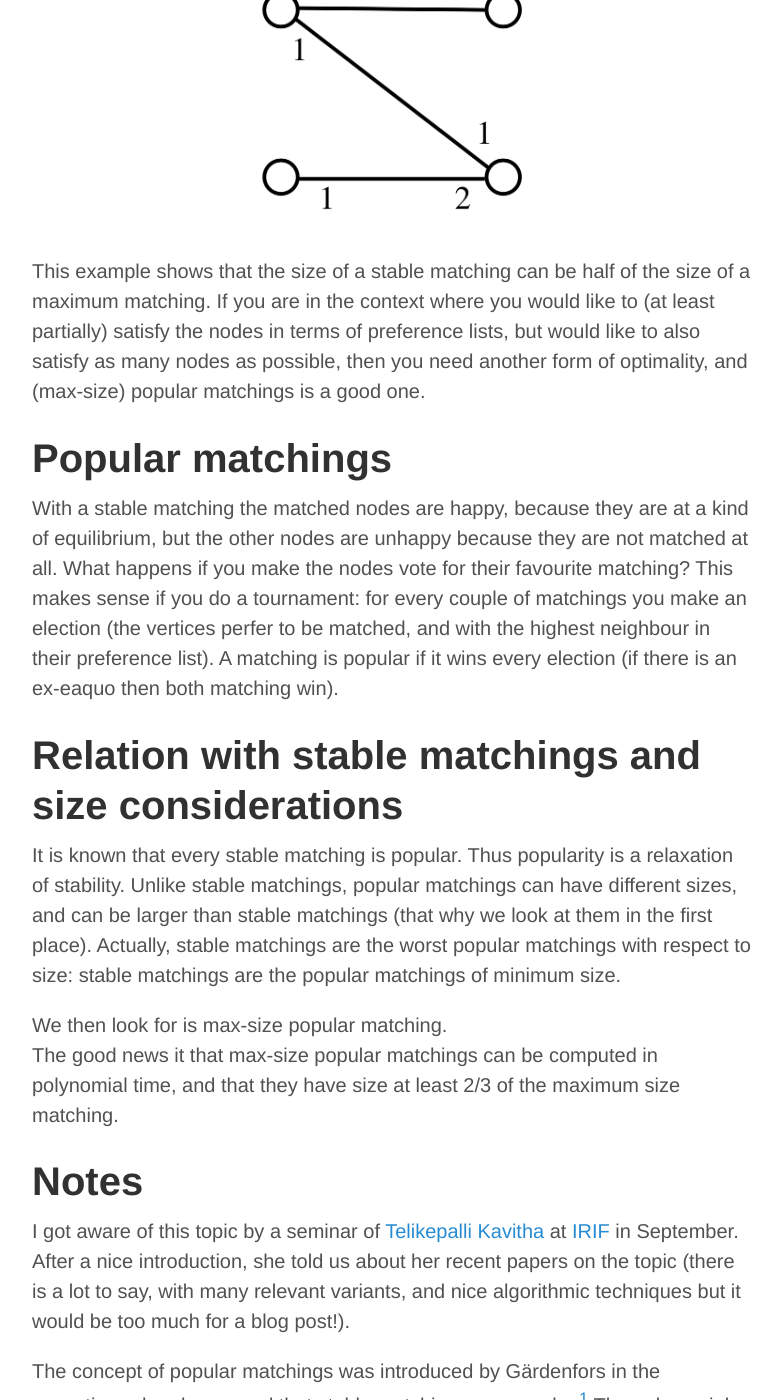
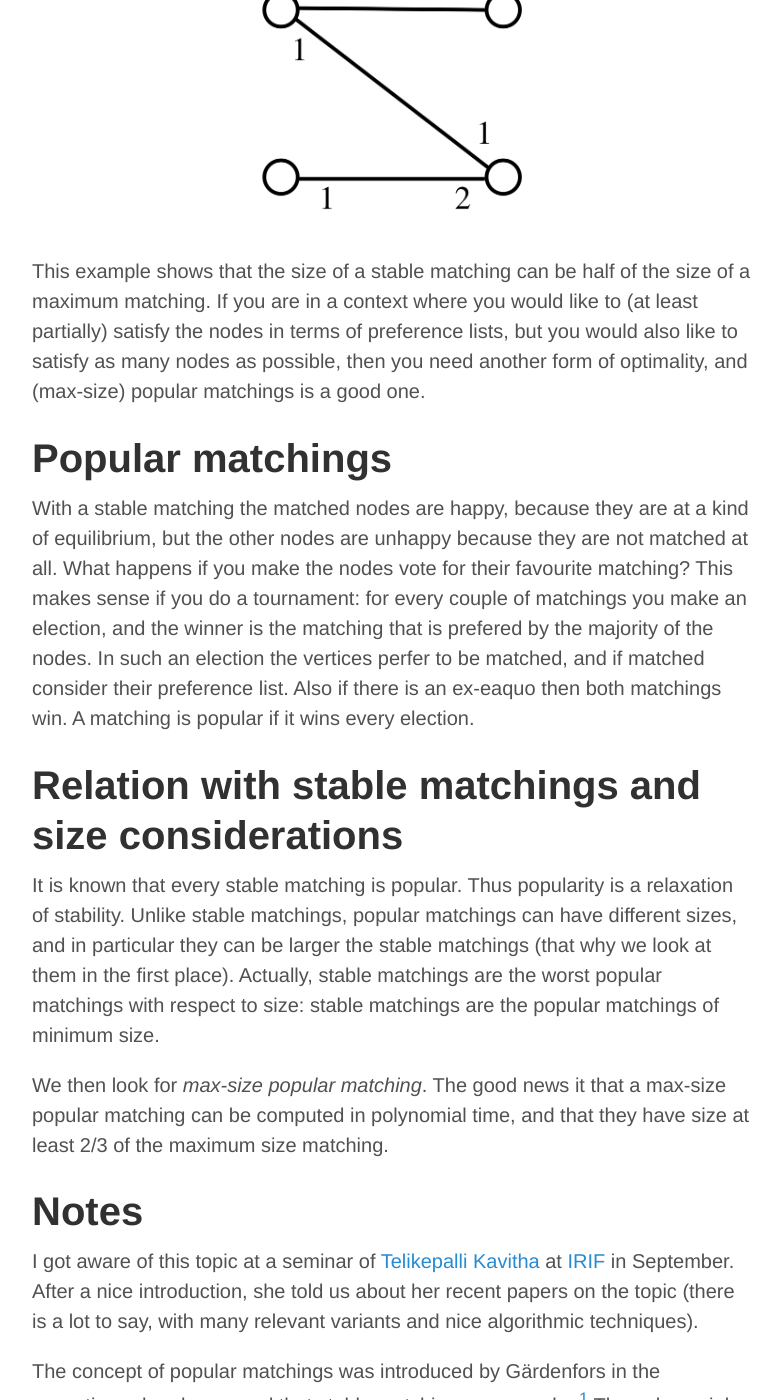
Before and after one commit to discrete-notes/discrete-notes.github.io, a Jekyll site: the page built from _posts/2018-11-13-popular-matchings.md, in a window 1280 px wide and 1400 px high, scrolled down 812 px. Shown: the whole window, without its empty margins (248-1029 px from the left). Built offline with Jekyll 4.4.1, drawn with Linux system fonts in a browser that asks for light colours; formulas are drawn with MathJax 3; some of the changed text lies outside the part shown.

Commit message:
various fixes

```diff
--- a/_posts/2018-11-13-popular-matchings.md
+++ b/_posts/2018-11-13-popular-matchings.md
@@ -7,7 +7,8 @@ permalink: popular-matchings
 
 *Popular matchings* are a nice variant of the classic
 [stable matchings](https://en.wikipedia.org/wiki/Stable_marriage_problem).
-This post define these matchings, and give some bits of information about them.
+In this post introduce these matchings, and give some bits of information about
+them.
 
 # Stable matchings
 Remember what a stable matching is. There is bipartite graph, where
@@ -17,19 +18,20 @@ is such that both $u$ and $v$, would prefer to be matched together instead of
 the way they are matched (or unmatched) in $M$. Note that such matchings are
 maximal.
 
-A stable matching always exists and can be computed in lienar-time using the
+A stable matching always exists and can be computed in linear-time using the
 famous Gale-Shapley algorithm. Something frustrating with stable matchings is
 that they may be small with respect to the maximum matching (if one forgets
-about the preference lists). For example, in the following example, the stable
-matching matches $A_1$ with $B_2$, and prevent $A_2$ and $B_1$ from being match,
-although they would be matched in with $(A_1,B_1)$ and $(A_2,B_2)$.
+about the preference lists). For example, in the following picture, the stable
+matching matches the top node on the left, with the bottom node on the right,
+and prevent the two other nodes from being matched, although all could be
+matched.
 
 ![](assets/popular.png){: .center-image height="300px"}
 
 This example shows that the size of a stable matching can be half of the size of
 a maximum matching.
-If you are in the context where you would like to (at least partially) satisfy
-the nodes in terms of preference lists, but would like to also satisfy as many
+If you are in a context where you would like to (at least partially) satisfy
+the nodes in terms of preference lists, but you would also like to satisfy as many
 nodes as possible, then you need another form of optimality, and (max-size)
 popular matchings is a good one.
 
@@ -39,37 +41,39 @@ of equilibrium, but the other nodes are unhappy because they are not matched at
 all.
 What happens if you make the nodes vote for their favourite matching?
 This makes sense if you do a tournament: for every couple of matchings you make
-an election (the vertices perfer to be matched, and with the highest neighbour
-in their preference list).
-A matching is popular if it wins every election (if there is an ex-eaquo then
-both matching win).
+an election, and the winner is the matching that is prefered by the majority of
+the nodes. In such an election the vertices perfer to be
+matched, and if matched consider their preference list. Also if there is an
+ex-eaquo then both matchings win.
+A matching is popular if it wins every election.
 
 # Relation with stable matchings and size considerations
 It is known that every stable matching is popular.
 Thus popularity is a relaxation of stability.
-Unlike stable matchings, popular matchings can have different sizes, and can be
-larger than stable matchings (that why we look at them in the first place).
+Unlike stable matchings, popular matchings can have different sizes, and in
+particular they can be
+larger the stable matchings (that why we look at them in the first place).
 Actually, stable matchings are the worst popular matchings with respect to size:
 stable matchings are the popular matchings of minimum size.
 
-We then look for is max-size popular matching.
-The good news it that max-size popular matchings can be computed in polynomial
+We then look for *max-size popular matching*.
+The good news it that a max-size popular matching can be computed in polynomial
 time, and that they have size at least 2/3 of the maximum size matching.
 
 # Notes
-I got aware of this topic by a seminar of
-[Telikepalli Kavitha](http://www.tcs.tifr.res.in/~kavitha/) at [IRIF](irif.fr)
+I got aware of this topic at a seminar of
+[Telikepalli Kavitha](http://www.tcs.tifr.res.in/~kavitha/) at [IRIF](https://www.irif.fr)
 in September. After a nice introduction, she told us about her recent papers on
-the topic (there is a lot to say, with many relevant variants, and nice
-algorithmic techniques but it would be too much for a blog post!).
+the topic (there is a lot to say, with many relevant variants and nice
+algorithmic techniques).
 
 The concept of popular matchings was introduced by Gärdenfors in the seventies,
 who also proved that stable matchings are popular.[^1]
-The polynomial algorithm for computing max-size popular matching is much more
-recent, it was designed by Telikepalli and Chien-Chung Huang in 2011. [^2]
-And it is still a hot topic. [^3]
+The polynomial algorithm for computing a max-size popular matching is much more
+recent, it was designed by Telikepalli and Chien-Chung Huang in 2011.[^2]
+And popular matchings are still a hot topic.[^3]
 
 ## Footnotes
 [^1]: P. Gärdenfors, [Match making: Assignments based on bilateral preferences](https://doi.org/10.1002/bs.3830200304). (I couldn't find it on Google Scholar, but it is accessible on Wiley.)
-[^2]: T. Kavitha, C. Huang, [Popular matchings in the stable marriage problem](https://doi.org/10.1016/j.ic.2012.10.012). ([Arxiv version]())
+[^2]: T. Kavitha, C. Huang, [Popular matchings in the stable marriage problem](https://doi.org/10.1016/j.ic.2012.10.012).S
 [^3]: See [DBLP "popular matching" search](https://dblp.uni-trier.de/search?q=popular+matching).
```
Also changed, not shown: 4 other files.
